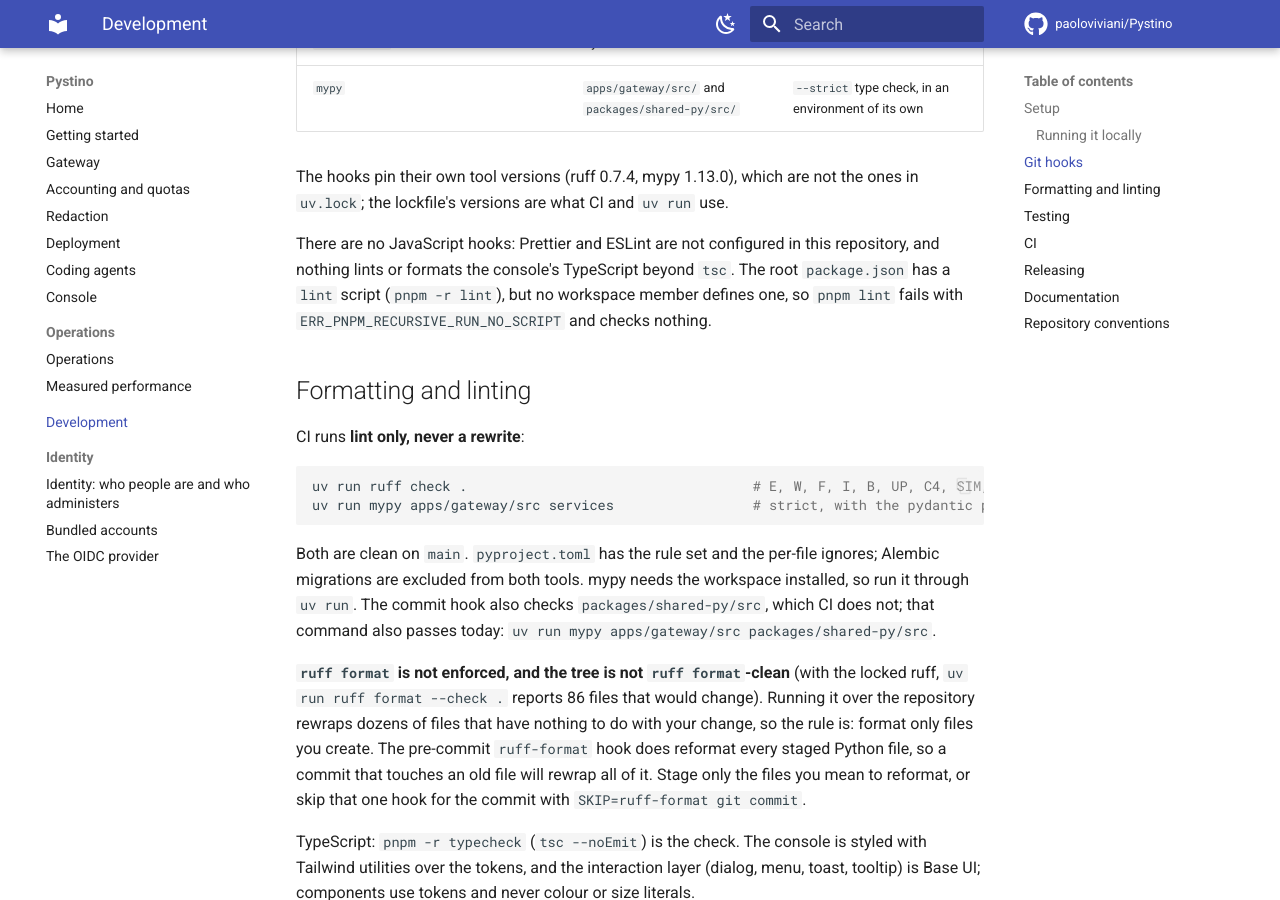
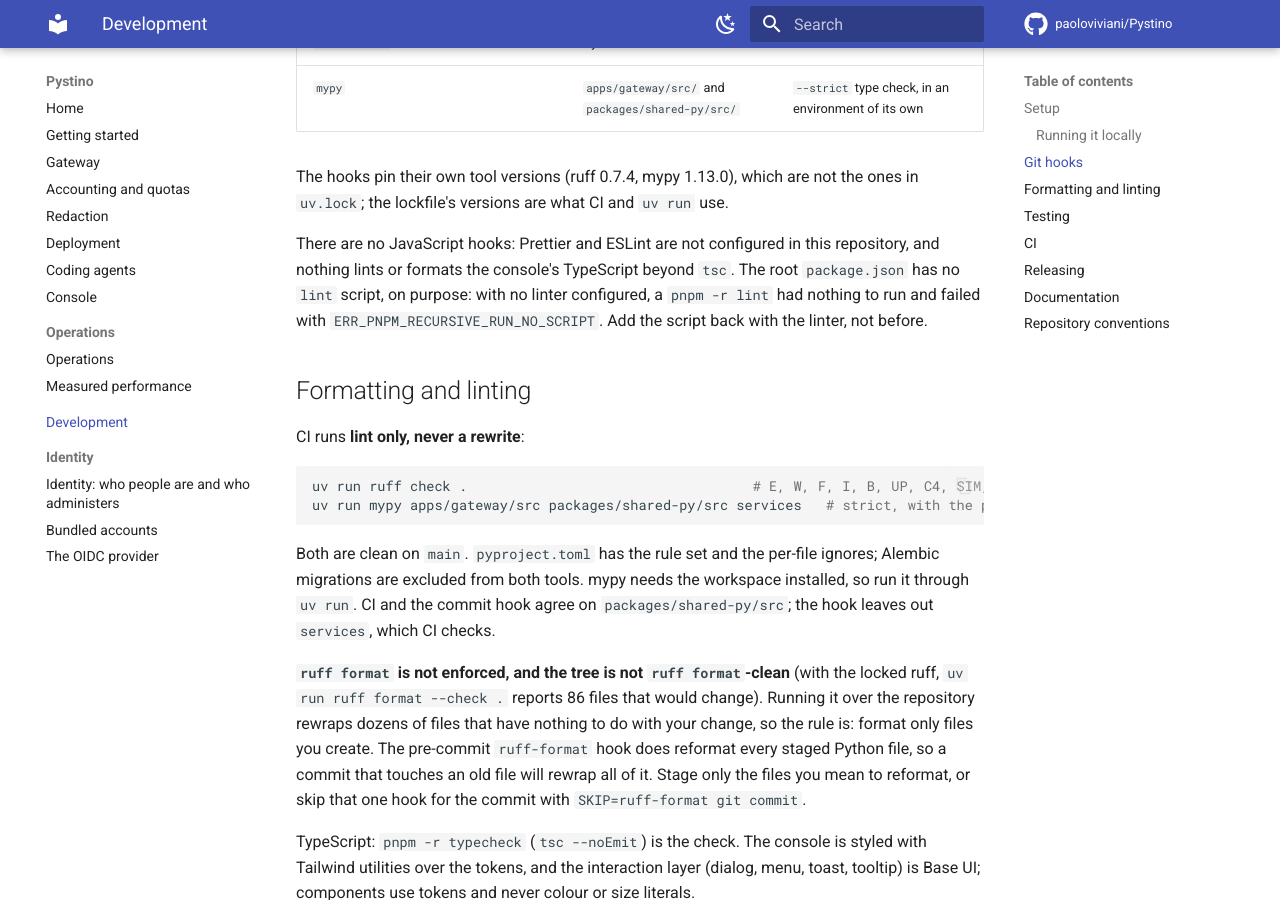
Before and after one commit to paoloviviani/Pystino, an MkDocs documentation site: the page built from docs/development.md, in a window 1280 px wide and 900 px high, scrolled down 3516 px. Built offline with MkDocs 1.6.1 and Material for MkDocs 9.7.7, drawn with Linux system fonts in a browser that asks for light colours; comment, search, counter and statistics services are not loaded; some of the changed text lies outside the part shown.

Commit message:
ci: mypy covers shared-py, the console job covers packages/ui; drop the root scripts that cannot run
Three gaps, all found by running the thing:

- mypy: CI checked `apps/gateway/src services` while the commit hook checked
  `apps/gateway/src packages/shared-py/src`, so shared-py was only typed if
  somebody committed with the hook installed. CI now checks all three together:
  122 source files, no issues, so nothing needed fixing or silencing.
- The console job installed `@llmp/console...`, which already brings
  packages/ui in as a dependency, but never ran its checks. It now runs ui's
  `tsc --noEmit` and vitest first (clean today: 26 tests pass), then the
  console's (261 pass). Enabling it surfaced no errors.
- `pnpm lint` failed with ERR_PNPM_RECURSIVE_RUN_NO_SCRIPT because no member
  defines `lint`. There is no JavaScript linter in this repository (no ESLint,
  Prettier or Biome config; CONTRIBUTING already said so), so a member script
  would mean choosing and configuring a linter, which is a decision rather than
  a fix. The broken command goes, and CONTRIBUTING says to add it back together
  with a linter. The root `build` had the same defect (`pnpm --filter
  @llmp/ui build`: ui is source-only and has no build script); it now builds
  the console, which is what the Dockerfile does too.

````diff
--- a/CONTRIBUTING.md
+++ b/CONTRIBUTING.md
@@ -142,9 +142,10 @@ the ones in `uv.lock`; the lockfile's versions are what CI and `uv run` use.
 
 There are no JavaScript hooks: Prettier and ESLint are not configured in this
 repository, and nothing lints or formats the console's TypeScript beyond `tsc`.
-The root `package.json` has a `lint` script (`pnpm -r lint`), but no workspace
-member defines one, so `pnpm lint` fails with `ERR_PNPM_RECURSIVE_RUN_NO_SCRIPT`
-and checks nothing.
+The root `package.json` has no `lint` script, on purpose: with no linter
+configured, a `pnpm -r lint` had nothing to run and failed with
+`ERR_PNPM_RECURSIVE_RUN_NO_SCRIPT`. Add the script back with the linter, not
+before.
 
 ## Formatting and linting
 
@@ -152,14 +153,13 @@ CI runs **lint only, never a rewrite**:
 
 ```sh
 uv run ruff check .                                   # E, W, F, I, B, UP, C4, SIM, RUF, ASYNC, S; line length 100
-uv run mypy apps/gateway/src services                 # strict, with the pydantic plugin
+uv run mypy apps/gateway/src packages/shared-py/src services   # strict, with the pydantic plugin
 ```
 
 Both are clean on `main`. `pyproject.toml` has the rule set and the per-file
 ignores; Alembic migrations are excluded from both tools. mypy needs the
-workspace installed, so run it through `uv run`. The commit hook also checks
-`packages/shared-py/src`, which CI does not; that command also passes today:
-`uv run mypy apps/gateway/src packages/shared-py/src`.
+workspace installed, so run it through `uv run`. CI and the commit hook agree
+on `packages/shared-py/src`; the hook leaves out `services`, which CI checks.
 
 **`ruff format` is not enforced, and the tree is not `ruff format`-clean**
 (with the locked ruff, `uv run ruff format --check .` reports 86 files that
@@ -237,14 +237,13 @@ Four workflows in `.github/workflows/`.
 
 | Workflow | Runs on | What it does |
 |---|---|---|
-| `ci` | every push to `main` and every pull request (changes to `docs/**` and `*.md` are ignored), and by hand | a `changes` job decides what to run. **gateway** (when `apps/gateway`, `packages/shared-py`, `services`, `deploy`, `uv.lock`, `pyproject.toml` changed): `uv sync --locked`, `ruff check`, `mypy apps/gateway/src services`, `pytest`, then `docker compose config` for every profile of `deploy/compose.yaml`, the Caddyfile adapting in all three TLS modes, and `deploy/pin.py --check`. **console** (when `apps/console`, `packages/ui`, `pnpm-lock.yaml` changed): `pnpm install --frozen-lockfile`, then the console's `typecheck` and `test`. A manual run does both. |
+| `ci` | every push to `main` and every pull request (changes to `docs/**` and `*.md` are ignored), and by hand | a `changes` job decides what to run. **gateway** (when `apps/gateway`, `packages/shared-py`, `services`, `deploy`, `uv.lock`, `pyproject.toml` changed): `uv sync --locked`, `ruff check`, `mypy apps/gateway/src packages/shared-py/src services`, `pytest`, then `docker compose config` for every profile of `deploy/compose.yaml`, the Caddyfile adapting in all three TLS modes, and `deploy/pin.py --check`. **console** (when `apps/console`, `packages/ui`, `pnpm-lock.yaml` changed): `pnpm install --frozen-lockfile`, then `typecheck` and `test` for `packages/ui` and for the console. A manual run does both. |
 | `docs` | pushes to `main` that touch `docs/**` or `mkdocs.yml`, and by hand | `uv run mkdocs build --strict`, published to GitHub Pages at <https://paoloviviani.github.io/Pystino/> |
 | `images` | by hand (`workflow_dispatch`) only | builds and pushes `pystino-gateway` and `pystino-redaction` (the `-pattern` flavour) to GHCR; on a release tag, a second job runs `pystino release-pin --check` |
 | `stack` | a pushed `v*.*.*` tag, and by hand | builds the gateway and redaction images from the tag, brings up cerea-deploy's `main` with them and the Cerea image named in `deploy/release.env`, checks `/healthz` and `/chat/`, and brings up the Pystino-only `deploy/compose.yaml` too |
 
-Two gaps worth knowing: the console job does not run the `packages/ui` tests or
-typecheck (run them yourself when you change it), and `ruff format`, the commit
-hooks and `docs` links to other repositories are not checked by CI.
+One gap worth knowing: `ruff format`, the commit hooks and `docs` links to other
+repositories are not checked by CI.
 
 ## Releasing
 
--- a/package.json
+++ b/package.json
@@ -7,10 +7,9 @@
     "node": ">=24"
   },
   "scripts": {
-    "build": "pnpm --filter @llmp/ui build && pnpm --filter @llmp/console build",
+    "build": "pnpm --filter @llmp/console build",
     "dev": "pnpm --filter @llmp/console dev",
     "test": "pnpm -r test",
-    "lint": "pnpm -r lint",
     "typecheck": "pnpm -r typecheck"
   }
 }
````
Also changed, not shown: AGENTS.md (+2 -2 lines), README.md (+1 -1 lines), docs/getting-started.md (+1 -1 lines), docs/operations.md (+1 -1 lines), 1 other file.
